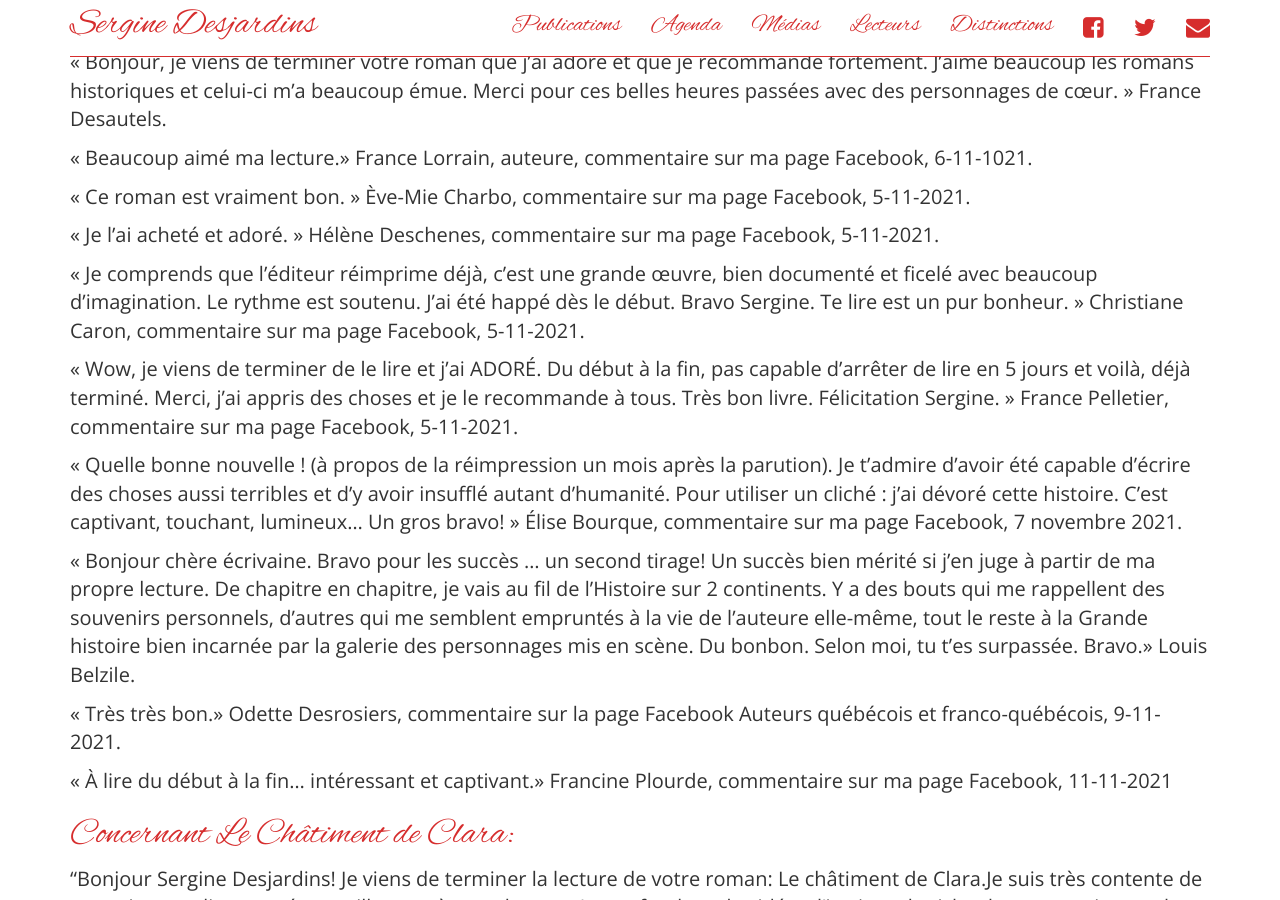
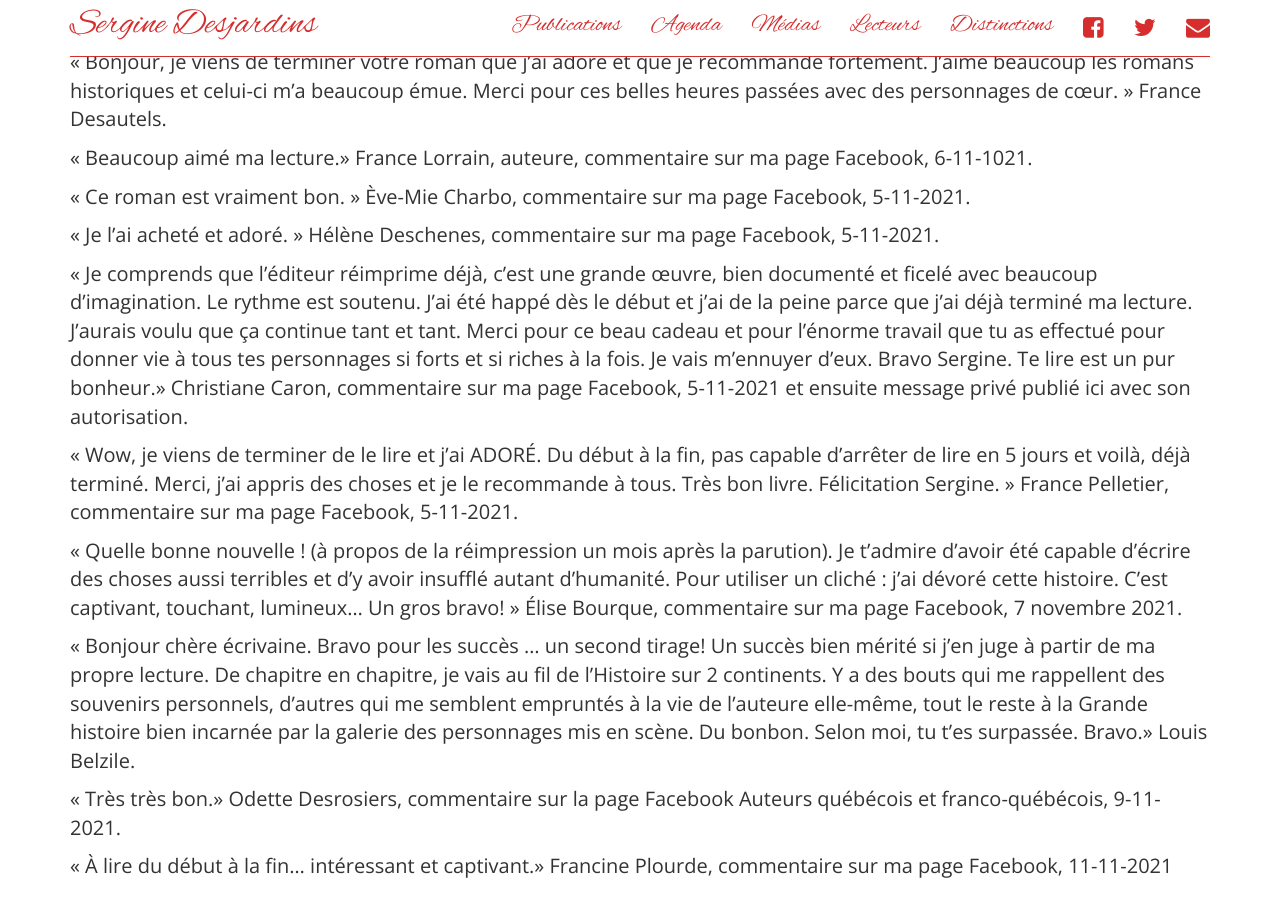
Before and after one commit to serginedesjardins/serginedesjardins.github.io, a Jekyll site: the page built from lecteurs.md, in a window 1280 px wide and 900 px high, scrolled down 1995 px. Built offline with Jekyll 4.4.1, drawn with Linux system fonts in a browser that asks for light colours; nearby versions of some CDN libraries.

Commit message:
commentaire C. Caron

```diff
--- a/lecteurs.md
+++ b/lecteurs.md
@@ -47,7 +47,7 @@ Sergine, toute mon émotion à fleur de peau et ma gratitude pour ce tableau de
 
 « Je l’ai acheté et adoré. » Hélène Deschenes, commentaire sur ma page Facebook, 5-11-2021.
 
-« Je comprends que l’éditeur réimprime déjà, c’est une grande œuvre, bien documenté et ficelé avec beaucoup d’imagination. Le rythme est soutenu. J’ai été happé dès le début. Bravo Sergine. Te lire est un pur bonheur. » Christiane Caron, commentaire sur ma page Facebook, 5-11-2021.
+« Je comprends que l’éditeur réimprime déjà, c’est une grande œuvre, bien documenté et ficelé avec beaucoup d’imagination. Le rythme est soutenu. J’ai été happé dès le début et j’ai de la peine parce que j’ai déjà terminé ma lecture. J’aurais voulu que ça continue tant et tant. Merci pour ce beau cadeau et pour l’énorme travail que tu as effectué pour donner vie à tous tes personnages si forts et si riches à la fois. Je vais m’ennuyer d’eux. Bravo Sergine. Te lire est un pur bonheur.» Christiane Caron, commentaire sur ma page Facebook, 5-11-2021 et ensuite message privé publié ici avec son autorisation.
 
 « Wow, je viens de terminer de le lire et j’ai ADORÉ. Du début à la fin, pas capable d’arrêter de lire en 5 jours et voilà, déjà terminé. Merci, j’ai appris des choses et je le recommande à tous. Très bon livre. Félicitation Sergine. » France Pelletier, commentaire sur ma page Facebook, 5-11-2021.
 
```
